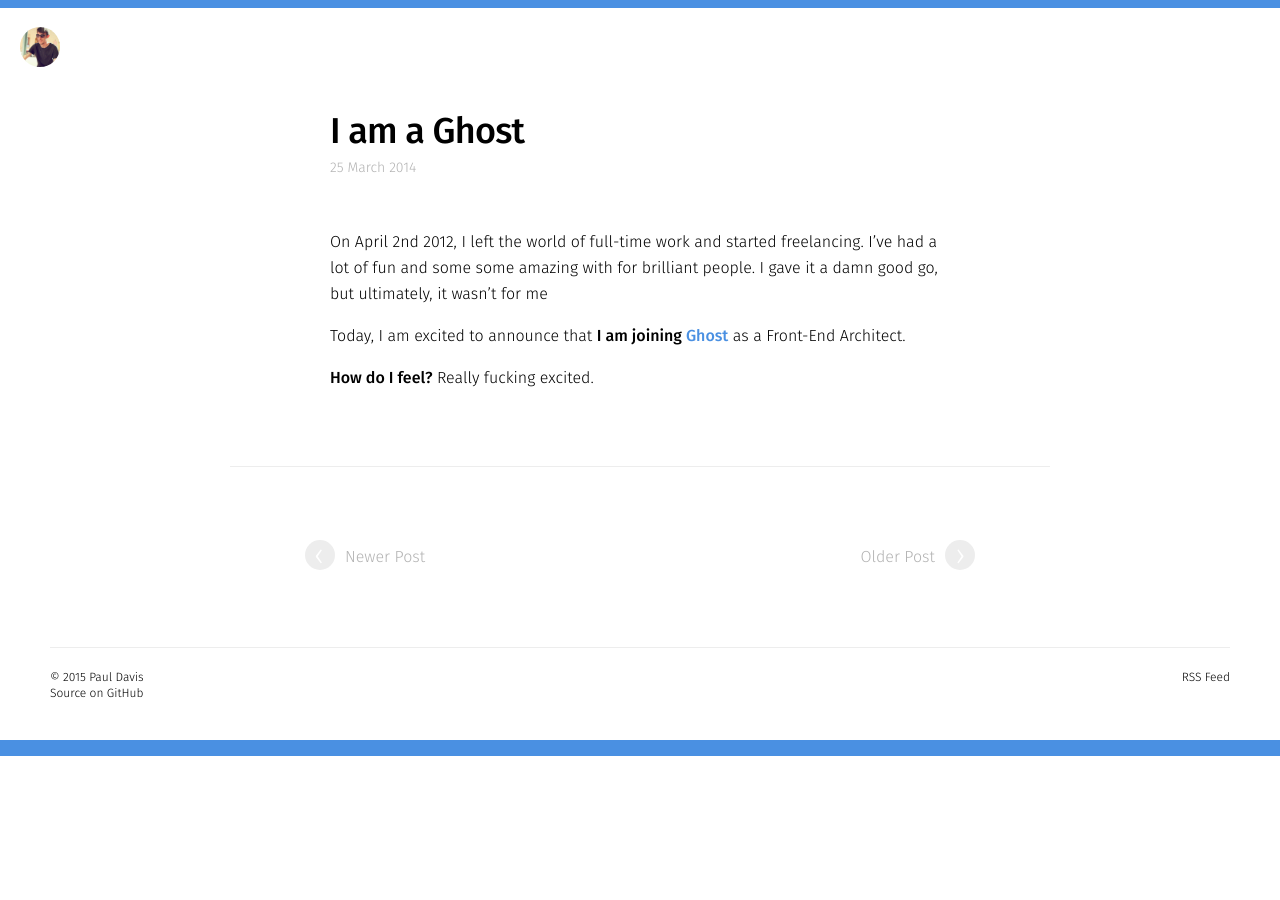
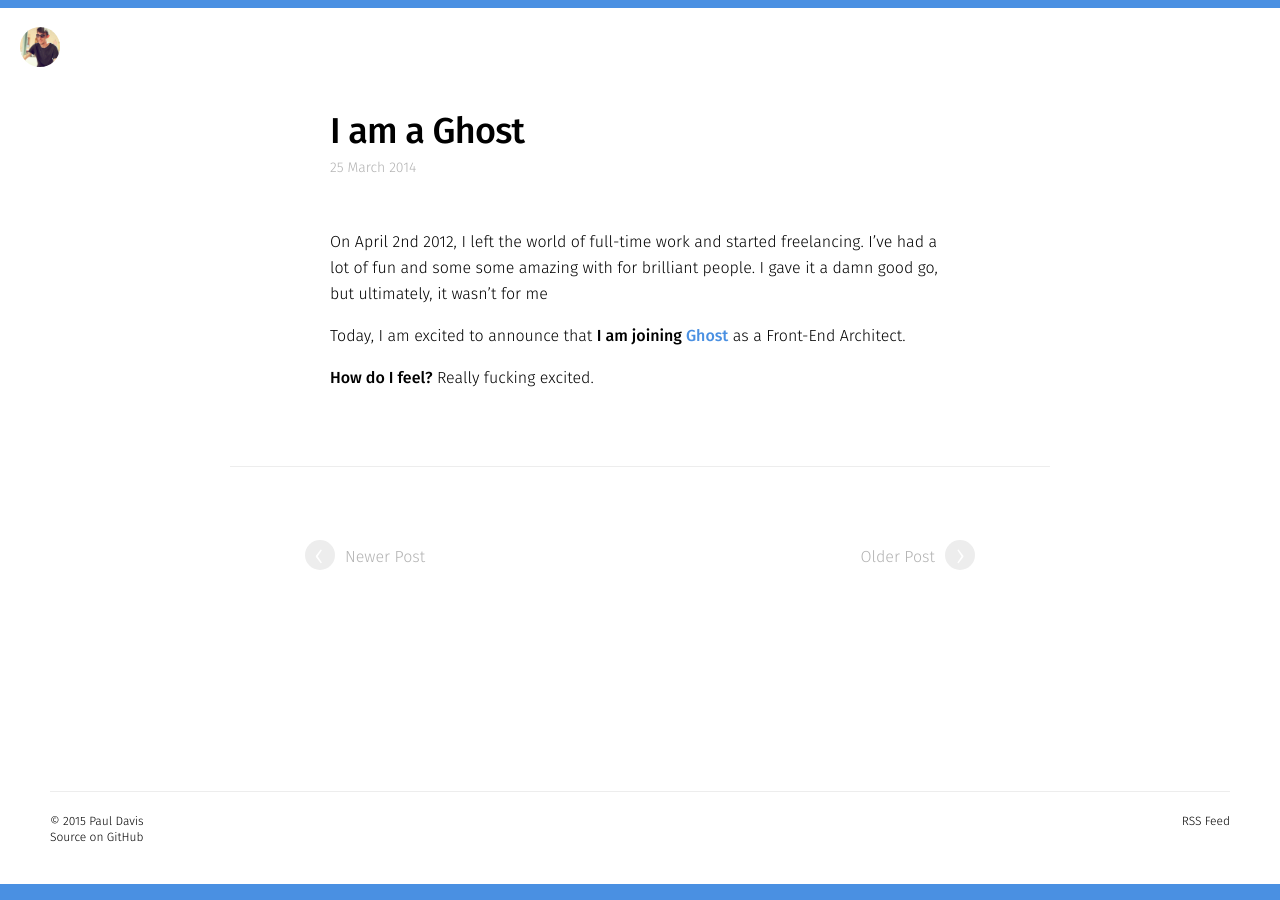
Before and after one commit to PaulAdamDavis/Old-Blog, a Jekyll site: the page built from _posts/2014-03-25-i-am-a-ghost.markdown, in a window 1280 px wide. Built offline with Jekyll 4.4.1, drawn with Linux system fonts in a browser that asks for light colours; nearby versions of some CDN libraries.

Commit message:
Sticks footer, the modern way.

```diff
--- a/_sass/_layout.scss
+++ b/_sass/_layout.scss
@@ -6,8 +6,28 @@
     box-sizing: border-box;
 }
 
+body {
+    display: -webkit-box;
+    display: -webkit-flex;
+    display: -ms-flexbox;
+    display: flex;
+
+    -webkit-box-orient: vertical;
+    -webkit-box-direction: normal;
+    -webkit-flex-direction: column;
+        -ms-flex-direction: column;
+            flex-direction: column;
+
+    min-height: 100vh;
+}
+
 main {
     padding: 0 15px;
+
+    -webkit-box-flex: 1;
+    -webkit-flex: 1;
+        -ms-flex: 1;
+            flex: 1;
 }
 
 
```
